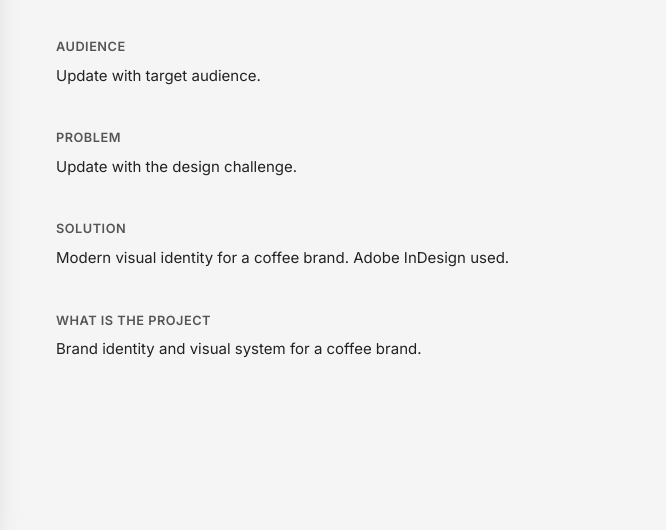
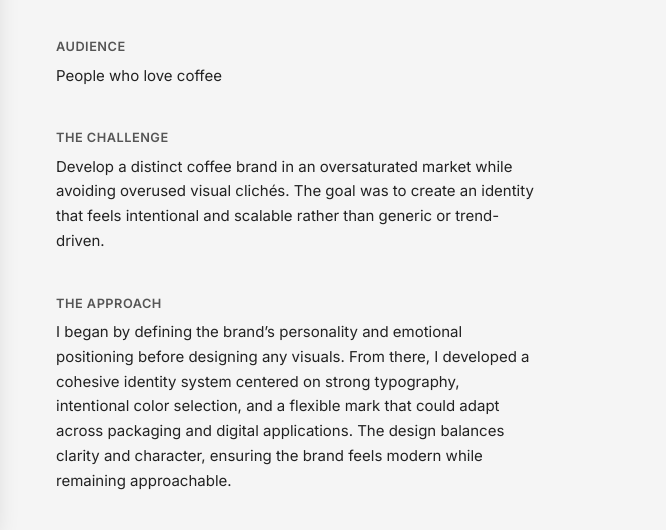
Before and after one commit to KAILER1/malachipatton, a website: page projects/design/coffee.html in a window 1280 px wide. Shown: the part 252-782 px from the top of the page, 614-1280 px from the left. Drawn offline with nearby package versions, Linux system fonts and the light colour scheme.

Commit message:
Update coffee.html

```diff
--- a/projects/design/coffee.html
+++ b/projects/design/coffee.html
@@ -31,15 +31,15 @@
       </div>
       <div class="detail-block">
         <div class="detail-label">Audience</div>
-        <div class="detail-content"><p>Update with target audience.</p></div>
+        <div class="detail-content"><p>People who love coffee</p></div>
       </div>
       <div class="detail-block">
-        <div class="detail-label">Problem</div>
-        <div class="detail-content"><p>Update with the design challenge.</p></div>
+        <div class="detail-label">The Challenge</div>
+        <div class="detail-content"><p>Develop a distinct coffee brand in an oversaturated market while avoiding overused visual clichés. The goal was to create an identity that feels intentional and scalable rather than generic or trend-driven.</p></div>
       </div>
       <div class="detail-block">
-        <div class="detail-label">Solution</div>
-        <div class="detail-content"><p>Modern visual identity for a coffee brand. Adobe InDesign used.</p></div>
+        <div class="detail-label">The Approach</div>
+        <div class="detail-content"><p>I began by defining the brand’s personality and emotional positioning before designing any visuals. From there, I developed a cohesive identity system centered on strong typography, intentional color selection, and a flexible mark that could adapt across packaging and digital applications. The design balances clarity and character, ensuring the brand feels modern while remaining approachable.</p></div>
       </div>
       <div class="detail-block">
         <div class="detail-label">What is the project</div>
```
